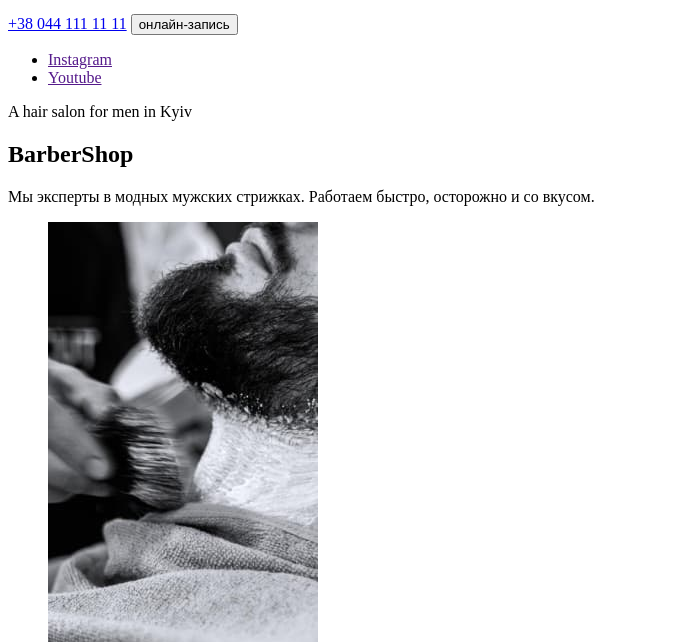
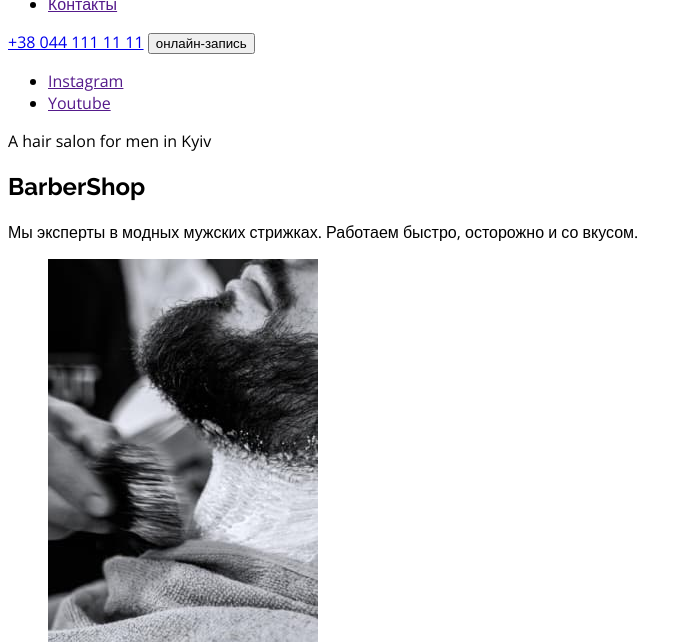
Before and after one commit to KaterynaFurtat/barbershop, a plain HTML site: page index.html in a window 1280 px wide. Shown: the part 158-800 px from the top of the page, without its empty margins (0-692 px from the left). Drawn offline with nearby package versions, Linux system fonts and the light colour scheme.

Commit message:
add css file

```diff
--- /dev/null
+++ b/css/styles.css
@@ -0,0 +1,6 @@
+body {
+    font-family: "Open Sans", sans-serif;
+}
+h1 {
+    font-family: "Raleway", sans-serif;
+}
--- a/index.html
+++ b/index.html
@@ -4,7 +4,14 @@
     <meta charset="UTF-8" />
     <meta http-equiv="X-UA-Compatible" content="IE=edge" />
     <meta name="viewport" content="width=device-width, initial-scale=1.0" />
+    <link rel="preconnect" href="https://fonts.googleapis.com" />
+    <link rel="preconnect" href="https://fonts.gstatic.com" crossorigin />
+    <link
+      href="https://fonts.googleapis.com/css2?family=Open+Sans:wght@400;600&family=Raleway:wght@700&display=swap"
+      rel="stylesheet"
+    />
     <title>Barbershop</title>
+    <link rel="stylesheet" href="./css/styles.css" />
   </head>
   <body>
     <header>
```
